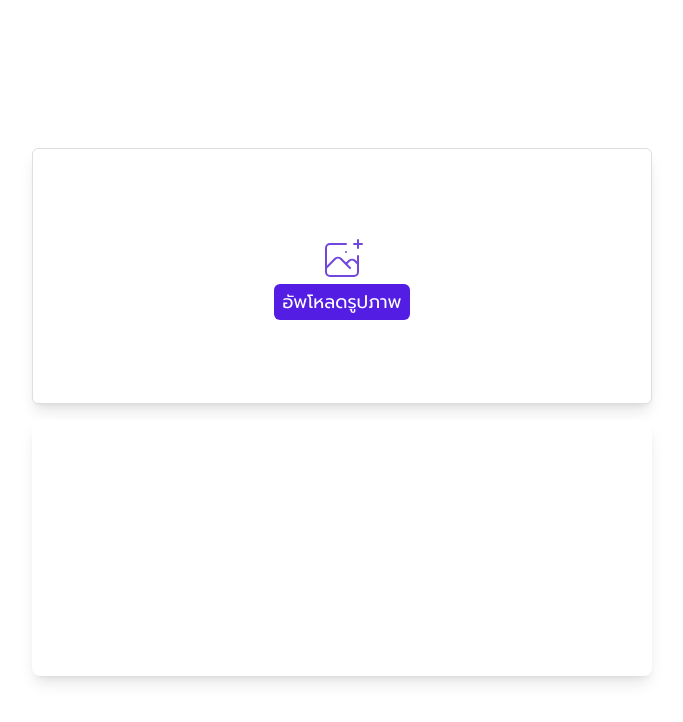
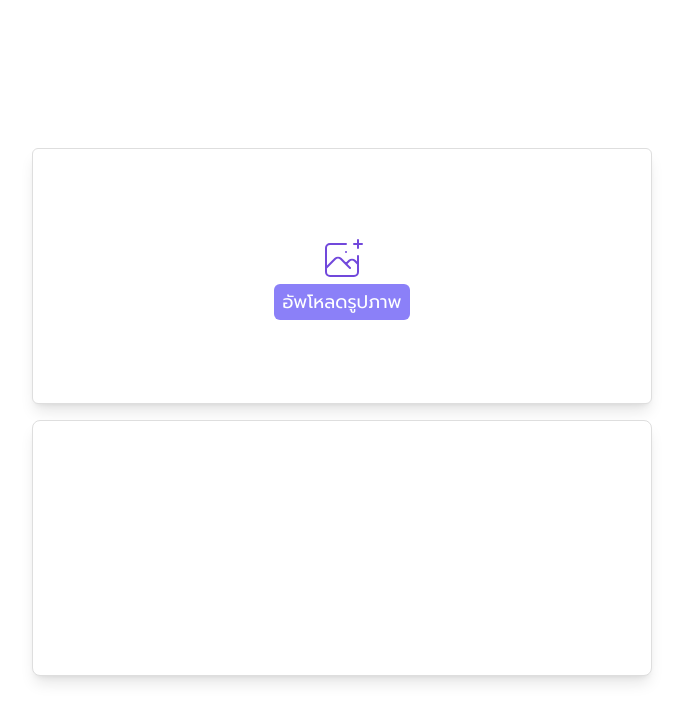
Before and after one commit to chanunchida-cha/ocr-poc, a Next.js app: page / in a window 1280 px wide. Shown: the top 722 px of the page, without its empty margins (298-981 px from the left). Built offline with nearby package versions, Linux system fonts and the light colour scheme.

Commit message:
edit css

```diff
--- a/src/pages/index.tsx
+++ b/src/pages/index.tsx
@@ -24,7 +24,10 @@ function Index() {
               {image && (
                 <div className="w-[10rem] h-[10rem] sm:w-[20rem] sm:h-[20rem] overflow-hidden mb-3">
                   {image && (
-                    <img src={preview} className="w-full h-full object-cover rounded-lg shadow-lg" />
+                    <img
+                      src={preview}
+                      className="w-full h-full object-cover rounded-lg shadow-lg"
+                    />
                   )}
                 </div>
               )}
@@ -45,10 +48,10 @@ function Index() {
                 </svg>
               )}
 
-              <div className=" text-sm text-gray-600 ">
+              <div className=" text-sm text-gray-600  ">
                 <label
                   htmlFor="file-upload"
-                  className="relative cursor-pointer bg-[#531DE3] px-2 py-1 text-white text-lg rounded-md font-medium text-blue-700 hover:text-blue-800 focus-within:outline-none focus-within:ring-2 focus-within:ring-offset-2 focus-within:ring-indigo-500"
+                  className="relative cursor-pointer bg-[#8B80F8] px-2 py-1 text-white text-lg  rounded-md font-medium text-blue-700 hover:text-blue-800 focus-within:outline-none focus-within:ring-2 focus-within:ring-offset-2 focus-within:ring-indigo-500"
                 >
                   <span>อัพโหลดรูปภาพ</span>
                   <input
@@ -64,7 +67,7 @@ function Index() {
             </div>
           </div>
         </div>
-        <div className="bg-white px-5 py-5 col-span-12 row-start-4 row-span-2 sm:row-start-4 sm:row-span-2 sm:col-start-4 sm:col-span-6 rounded-lg shadow-lg overflow-y-auto"></div>
+        <div className="bg-white px-5 py-5 col-span-12 border border-[#dedede] row-start-4 row-span-2 sm:row-start-4 sm:row-span-2 sm:col-start-4 sm:col-span-6 rounded-lg shadow-lg overflow-y-auto"></div>
       </div>
     </div>
   );
```
